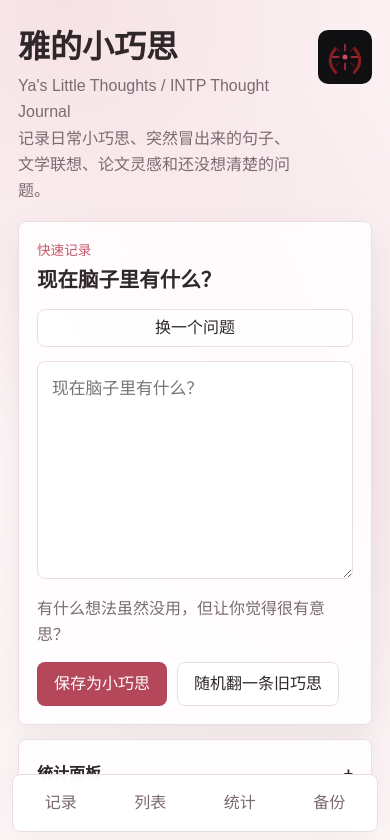
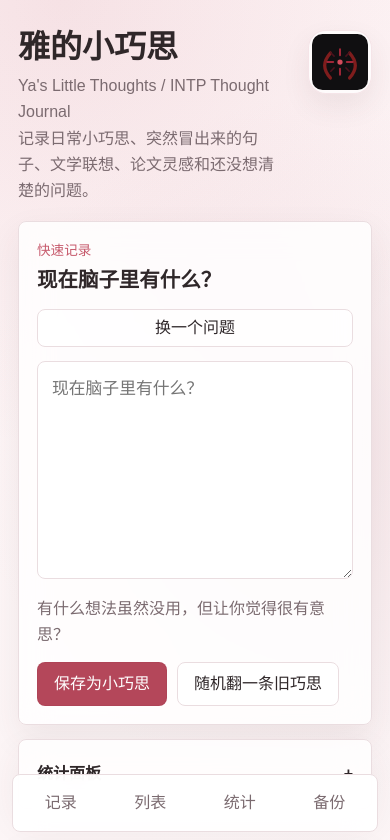
Before and after one commit to yamiaomiao1/ya-little-thoughts, a plain HTML site: page index.html in a window 390 px wide. Shown: the top 840 px of the page. Drawn offline with Linux system fonts and the light colour scheme.

Commit message:
Replace header icon with custom image

```diff
--- a/style.css
+++ b/style.css
@@ -101,10 +101,24 @@ button:active,
   max-width: 760px;
 }
 
+.app-icon-frame {
+  width: 86px;
+  height: 86px;
+  display: grid;
+  place-items: center;
+  flex: 0 0 auto;
+  border: 1px solid rgba(180, 71, 90, 0.12);
+  border-radius: 22px;
+  background: rgba(255, 255, 255, 0.74);
+  box-shadow: 0 12px 28px rgba(78, 46, 54, 0.08);
+}
+
 .app-icon {
-  width: 72px;
-  height: 72px;
+  width: 74px;
+  height: 74px;
   flex: 0 0 auto;
+  object-fit: contain;
+  display: block;
 }
 
 .app-shell {
@@ -488,9 +502,15 @@ label {
     align-items: flex-start;
   }
 
+  .app-icon-frame {
+    width: 64px;
+    height: 64px;
+    border-radius: 18px;
+  }
+
   .app-icon {
-    width: 54px;
-    height: 54px;
+    width: 56px;
+    height: 56px;
   }
 
   .app-shell {
```
